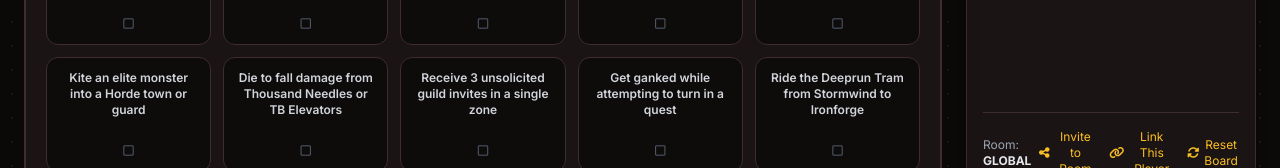
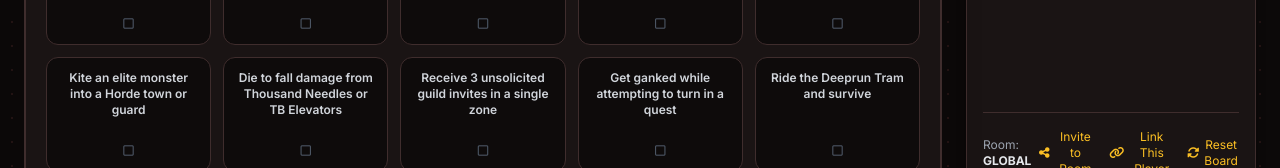
Before and after one commit to Reapafied/Send-Ibuprofen, a React (Vite) app: page / in a window 1280 px wide. Shown: the part 758-926 px from the top of the page. Built offline with nearby package versions, Linux system fonts and the light colour scheme; no server answers; the database is empty; the HTML template or start-up script is replaced by a standard one.

Commit message:
Update App.jsx

```diff
--- a/src/App.jsx
+++ b/src/App.jsx
@@ -14,7 +14,7 @@ const FIREBASE_CONFIG = {
 
 const DEFAULT_CHALLENGES = [
     "Stand next to King Anduin Wrynn in Stormwind Keep",
-    "Ride the Deeprun Tram from Stormwind to Ironforge",
+    "Ride the Deeprun Tram and survive",
     "Get mind-controlled by an Alliance Priest & emote /dance",
     "Take a selfie/screenshot at the top of Darnassus Bank",
     "Attune to or click an Alliance Flight Master",
```
